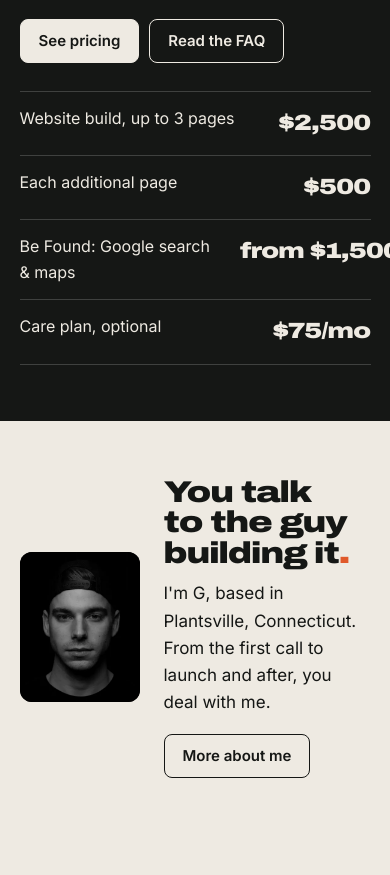
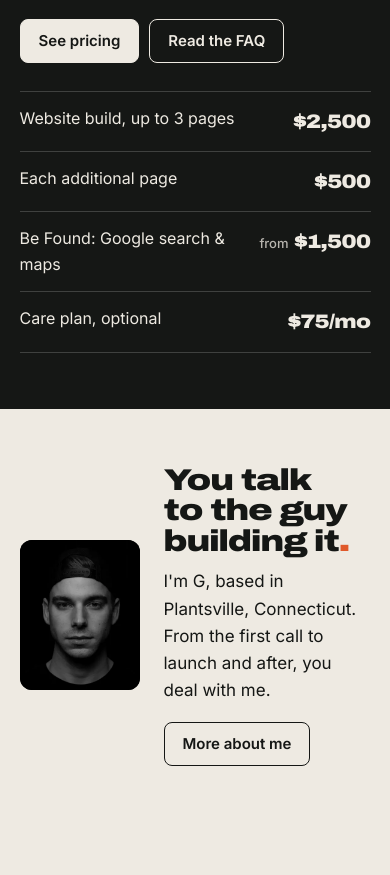
Before and after one commit to B0TO1Q/BRAND-BY-G, a plain HTML site: page index.html in a window 390 px wide. Shown: the part 2537-3412 px from the top of the page. Drawn offline with Linux system fonts and the light colour scheme.

Commit message:
Home offer list: keep "from $1,500" on screen on phones
"from" is now small plain text, prices scale down on narrow screens,
and the label wraps instead of the price.

Co-Authored-By: Claude Opus 5.5 <noreply@anthropic.com>
Claude-Session: https://claude.ai/code/session_01S1GkKjA7JTsXNm3XxvC6Wo

```diff
--- a/index.html
+++ b/index.html
@@ -277,7 +277,9 @@ a:focus-visible{outline:3px solid var(--acc);outline-offset:3px;border-radius:4p
 .oband p{margin:14px 0 0;opacity:.85;font-size:17px;max-width:56ch}
 .ofacts{list-style:none;margin:0;padding:0;display:grid;gap:0;border-top:1px solid rgba(255,255,255,.18)}
 .ofacts li{display:flex;justify-content:space-between;gap:16px;padding:14px 0;border-bottom:1px solid rgba(255,255,255,.18);font-size:16px}
-.ofacts li b{font-family:var(--disp);font-weight:900;font-stretch:125%;letter-spacing:-.03em;font-size:22px;white-space:nowrap}
+.ofacts li b{font-family:var(--disp);font-weight:900;font-stretch:118%;letter-spacing:-.03em;font-size:clamp(18px,5vw,22px);white-space:nowrap;flex:none}
+.ofacts li b small{font-family:var(--text);font-stretch:100%;font-weight:500;letter-spacing:0;font-size:13px;opacity:.75;margin-right:2px}
+.ofacts li span{min-width:0}
 .oband .acts2{display:flex;gap:10px;flex-wrap:wrap;margin-top:22px}
 .oband .more{border-color:var(--bg);color:var(--bg)}
 .oband .more.pri{background:var(--bg);color:var(--ink)}
@@ -352,7 +354,7 @@ a:focus-visible{outline:3px solid var(--acc);outline-offset:3px;border-radius:4p
     <ul class="ofacts">
       <li><span>Website build, up to 3 pages</span><b>$2,500</b></li>
       <li><span>Each additional page</span><b>$500</b></li>
-      <li><span>Be Found: Google search &amp; maps</span><b>from $1,500</b></li>
+      <li><span>Be Found: Google search &amp; maps</span><b><small>from </small>$1,500</b></li>
       <li><span>Care plan, optional</span><b>$75/mo</b></li>
     </ul>
   </div>
```
